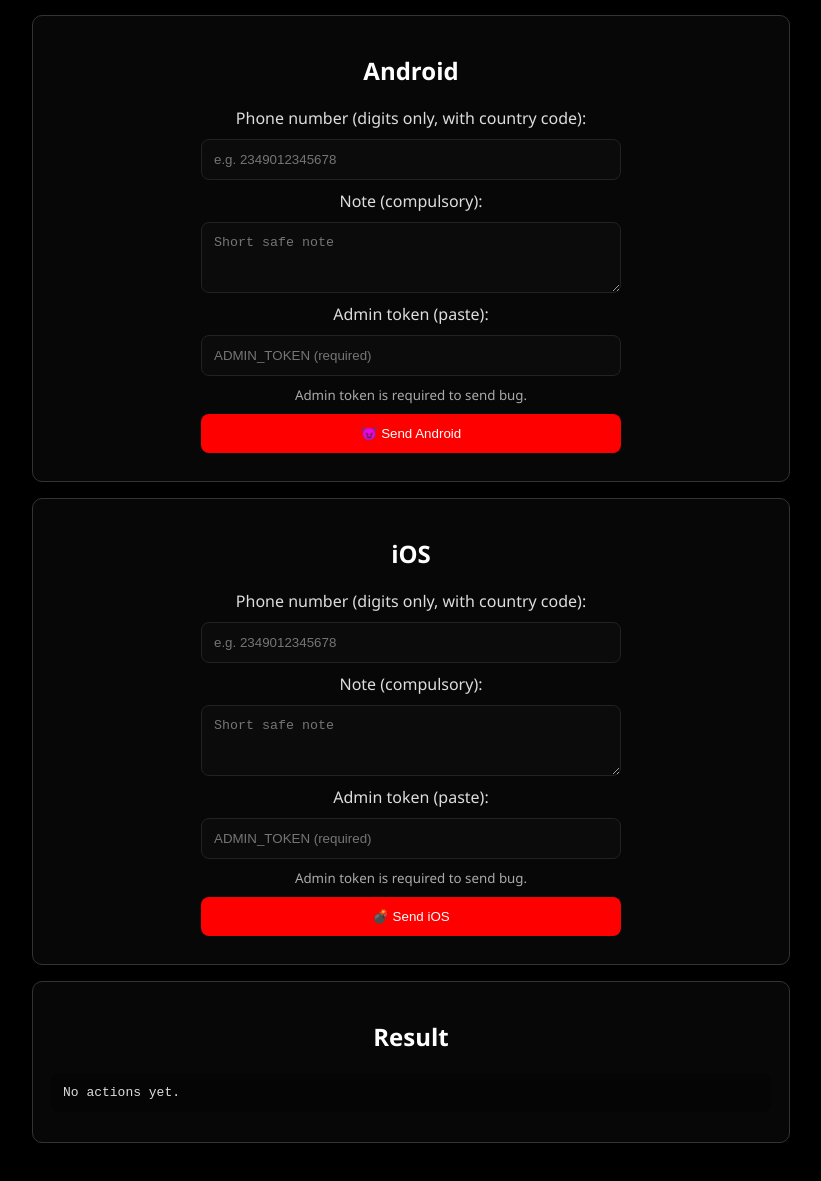
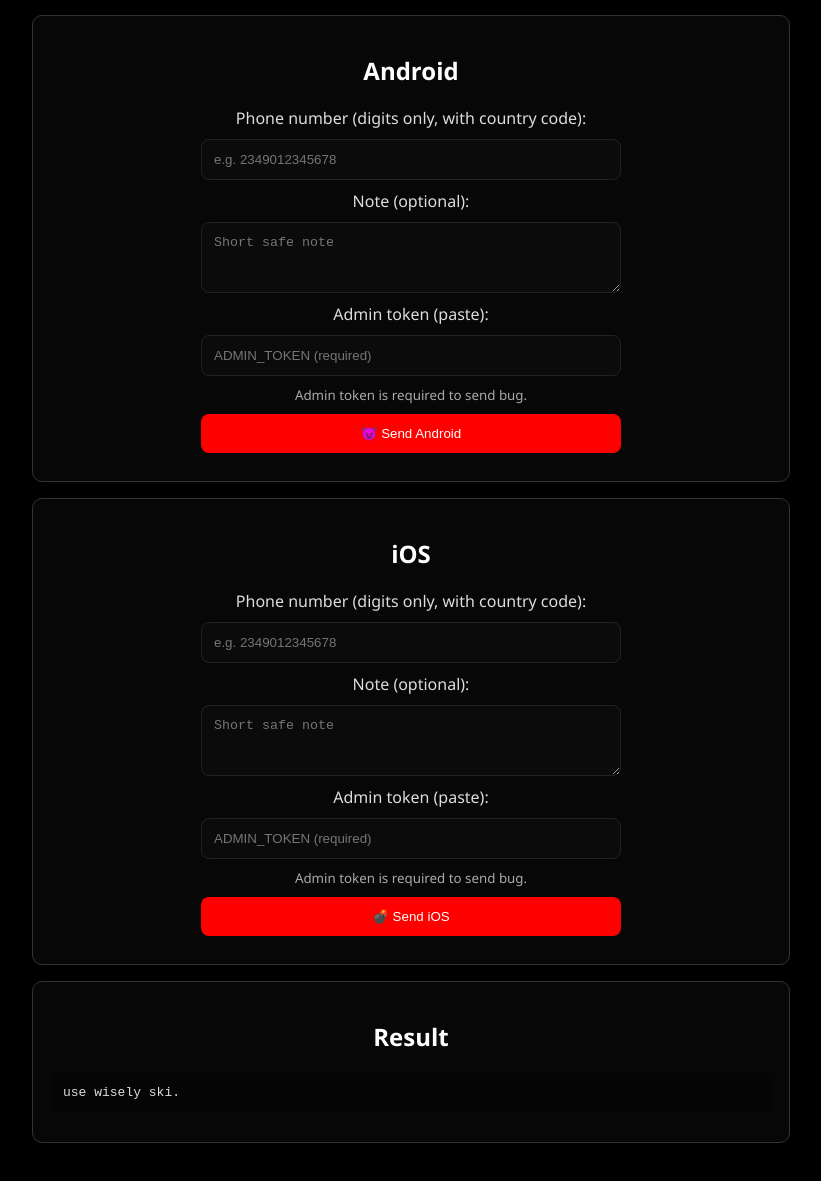
Before and after one commit to Giftfx-ship/Webug, a plain HTML site: page index.html in a window 1280 px wide. Shown: the part 107-1288 px from the top of the page, without its empty margins (229-1050 px from the left). Drawn offline with Linux system fonts and the light colour scheme.

Commit message:
Update index.html

```diff
--- a/index.html
+++ b/index.html
@@ -23,7 +23,7 @@
     <form id="androidForm">
       <label>Phone number (digits only, with country code):</label>
       <input id="androidPhone" type="tel" placeholder="e.g. 2349012345678" required pattern="[0-9]{7,15}">
-      <label>Note (compulsory):</label>
+      <label>Note (optional):</label>
       <textarea id="androidNote" rows="3" maxlength="400" placeholder="Short safe note"></textarea>
       <label>Admin token (paste):</label>
       <input id="adminTokenA" type="text" placeholder="ADMIN_TOKEN (required)"/>
@@ -37,7 +37,7 @@
     <form id="iosForm">
       <label>Phone number (digits only, with country code):</label>
       <input id="iosPhone" type="tel" placeholder="e.g. 2349012345678" required pattern="[0-9]{7,15}">
-      <label>Note (compulsory):</label>
+      <label>Note (optional):</label>
       <textarea id="iosNote" rows="3" maxlength="400" placeholder="Short safe note"></textarea>
       <label>Admin token (paste):</label>
       <input id="adminTokenI" type="text" placeholder="ADMIN_TOKEN (required)"/>
@@ -48,7 +48,7 @@
 
   <div class="card">
     <h2>Result</h2>
-    <pre id="result">No actions yet.</pre>
+    <pre id="result">use wisely ski.</pre>
   </div>
 
 <script>
```
